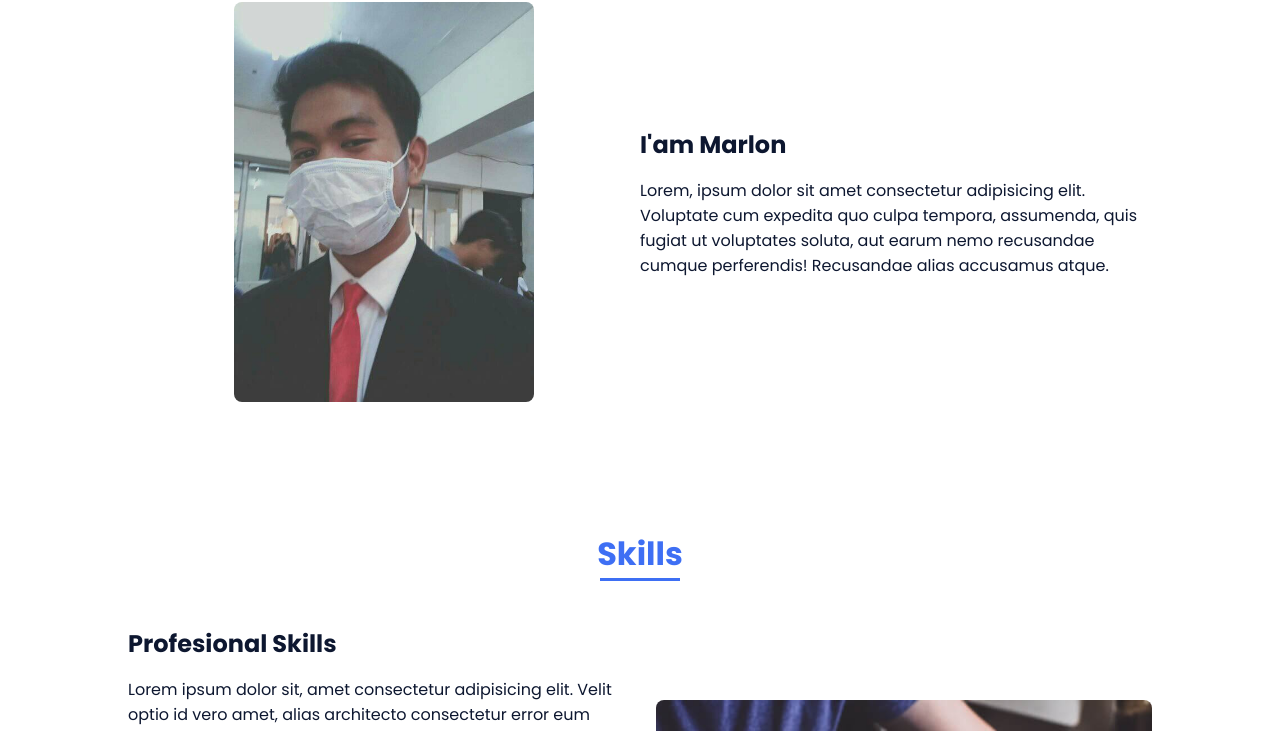
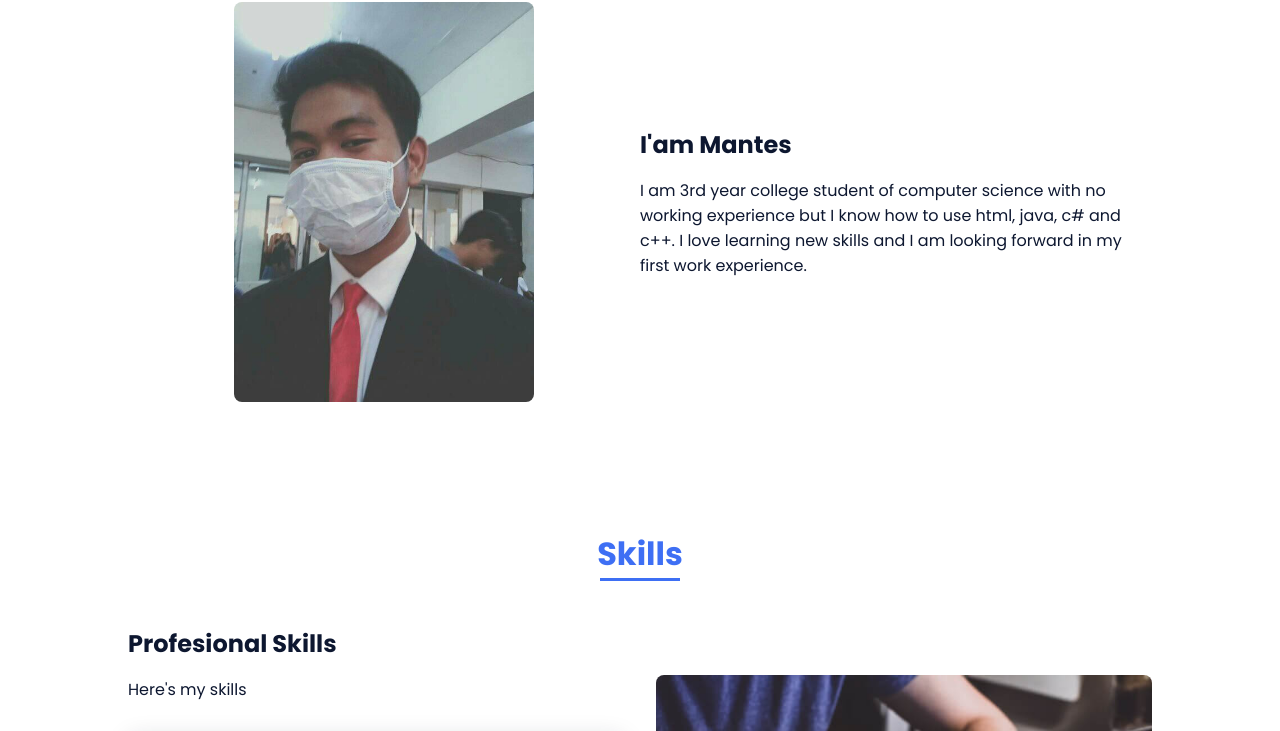
Before and after one commit to ReynoldMantes/Portfolio-Website, a plain HTML site: page index.html in a window 1280 px wide. Shown: the part 897-1628 px from the top of the page. Drawn offline with nearby package versions, Linux system fonts and the light colour scheme.

Commit message:
Update index.html

```diff
--- a/index.html
+++ b/index.html
@@ -73,8 +73,8 @@
                     </div>
 
                     <div>
-                        <h2 class="about__subtitle">I'am Marlon</h2>
-                        <p class="about__text">Lorem, ipsum dolor sit amet consectetur adipisicing elit. Voluptate cum expedita quo culpa tempora, assumenda, quis fugiat ut voluptates soluta, aut earum nemo recusandae cumque perferendis! Recusandae alias accusamus atque.</p>
+                        <h2 class="about__subtitle">I'am Mantes</h2>
+                        <p class="about__text">I am 3rd year college student of computer science with no working experience but I know how to use html, java, c# and c++. I love learning new skills and I am looking forward in my first work experience.</p>
                     </div>
                 </div>
             </section>
@@ -86,7 +86,7 @@
                 <div class="skills__container bd-grid">
                     <div>
                         <h2 class="skills__subtitle">Profesional Skills</h2>
-                        <p class="skills__text">Lorem ipsum dolor sit, amet consectetur adipisicing elit. Velit optio id vero amet, alias architecto consectetur error eum eaque sit.</p>
+                        <p class="skills__text">Here's my skills</p>
                         <div class="skills__data">
                             <div class="skills__names">
                                 <i class='bx bxl-html5 skills__icon'></i>
```
